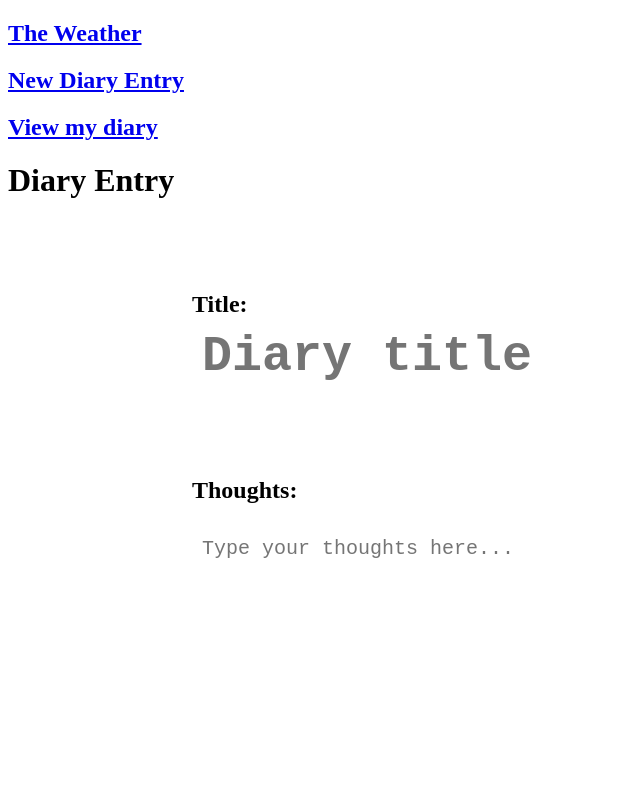
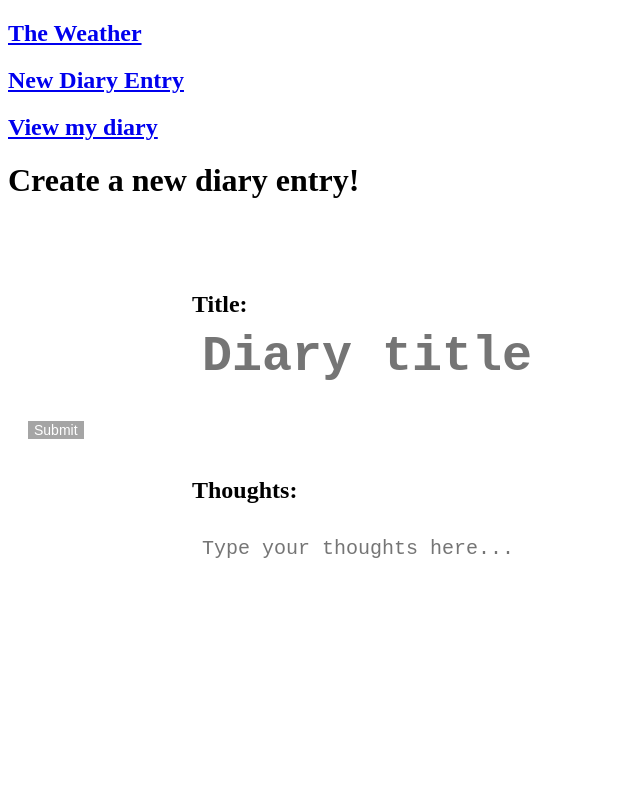
Before and after one commit to rabsickles123/Mod3Project, a React (Vite) app in the folder client/frontend/: page /newentry in a window 1280 px wide. Shown: the top 800 px of the page, without its empty margins (0-640 px from the left). Built offline with nearby package versions, Linux system fonts and the light colour scheme; no server answers.

Commit message:
adding stuff

```diff
--- a/client/frontend/src/App.css
+++ b/client/frontend/src/App.css
@@ -41,3 +41,16 @@ textarea::-webkit-scrollbar-thumb{
     padding-bottom: 100px;
     white-space: pre-wrap;
 }
+
+.button{
+    border: none;
+    outline: none;
+    cursor: pointer;
+}
+
+.button{
+    background: #a5a5a5;
+    color: #fff;
+    margin-left: 20px;
+    font-size: 14px;
+}
--- a/client/frontend/src/pages/DiaryEntriesPage.jsx
+++ b/client/frontend/src/pages/DiaryEntriesPage.jsx
@@ -20,9 +20,9 @@ export default function DiaryEntries() {
 
     return(
         <div>
-            {diaries && diaries.map((diary) => {
-              <p key ={diary._id}>{diary.title}</p>
-            })}
+            {/* {diaries && diaries.map((diary) => {
+            //   <p key ={diary._id}>{diary.title}</p> */}
+
         </div>
     )
 }
--- a/client/frontend/src/pages/NewEntry.jsx
+++ b/client/frontend/src/pages/NewEntry.jsx
@@ -9,16 +9,17 @@ export default function NewEntry() {
 
   return (
     <div className="newentry">
-      <h1>Diary Entry</h1>
+      <h1>Create a new diary entry!</h1>
       <form onSubmit={handleSubmit}>
         <div className = "diaryentry">
         <h2>Title: <textarea type = "text" className = "diary-title" placeholder = "Diary title" ></textarea></h2>
         <h2>Thoughts:<textarea type="text" className = "diary-text" placeholder="Type your thoughts here..." onChange={(e) => setTitle(e.target.value)}/></h2>
         <br />
-        <button type="submit">Submit</button>
+
         </div>
+        <button type="submit" className = "button">Submit</button>
+      </form>
 
-      </form>
     </div>
   );
 }
```
